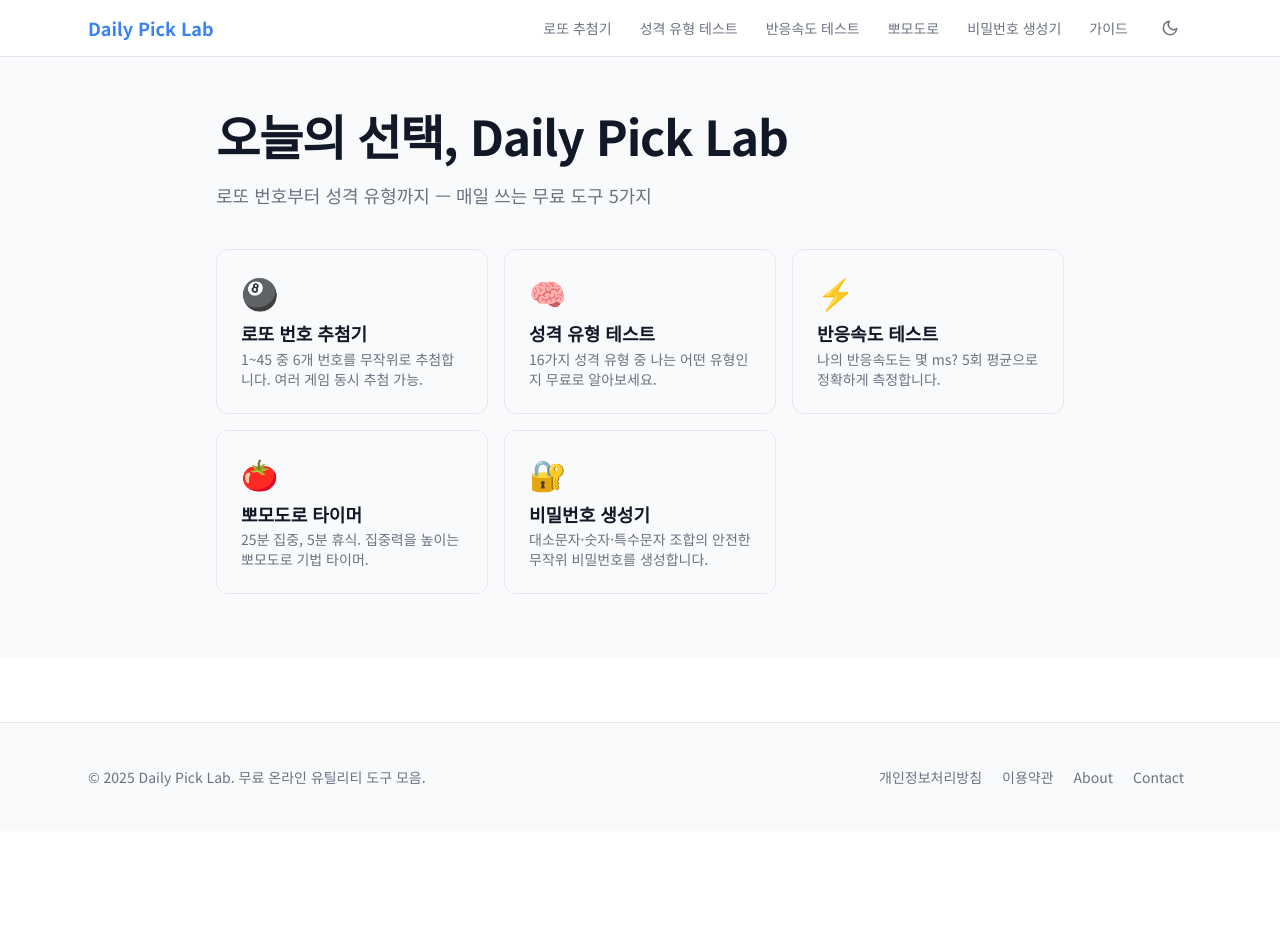
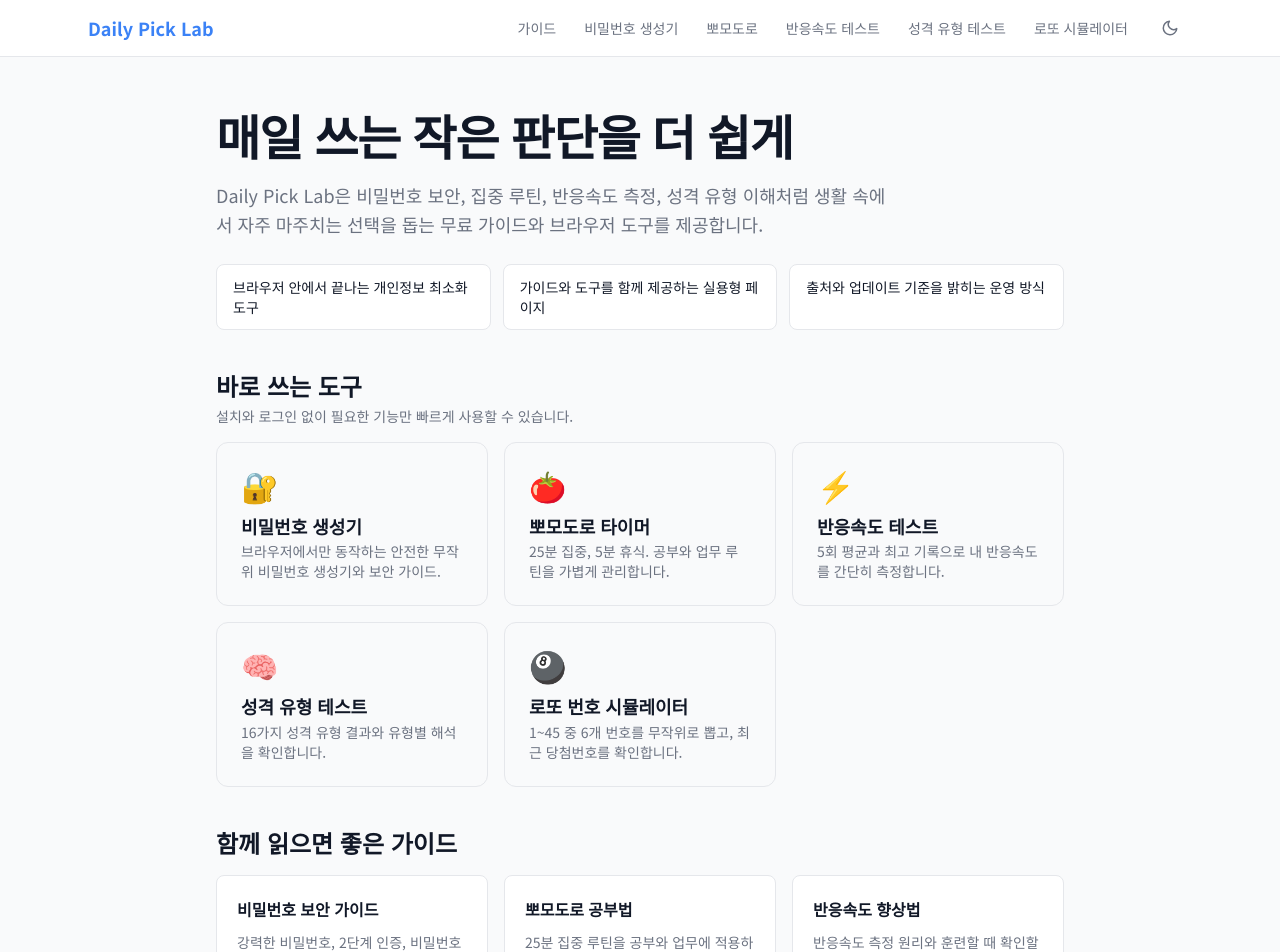
Before and after one commit to willkim11/dailypicklab, a Next.js app: page / in a window 1280 px wide. Shown: the top 952 px of the page. Before the commit the page ends 831 px from the top, so only its background shows below. Built offline with nearby package versions, Linux system fonts and the light colour scheme.

Commit message:
Improve AdSense readiness basics

```diff
--- a/app/about/page.tsx
+++ b/app/about/page.tsx
@@ -3,18 +3,19 @@ import Link from "next/link";
 
 export const metadata: Metadata = {
   title: "About — Daily Pick Lab 소개",
-  description: "Daily Pick Lab은 한국 사용자를 위한 무료 온라인 도구 모음 사이트입니다. 설치 없이, 로그인 없이, 바로 사용할 수 있는 실용적인 도구들을 제공합니다.",
+  description: "Daily Pick Lab은 한국 사용자를 위한 무료 생활 도구와 실용 가이드를 제공합니다. 운영 원칙, 콘텐츠 작성 기준, 개인정보 보호 방식을 안내합니다.",
 };
 
 const tools = [
-  { href: "/lotto", icon: "🎱", name: "로또 번호 추첨기", desc: "1~45 중 6개 번호 무작위 추첨. 동행복권과 동일한 방식으로 1~10게임 동시 생성 가능." },
-  { href: "/personality", icon: "🧠", name: "성격 유형 테스트", desc: "16문항으로 16가지 성격 유형을 분류. 결과 페이지 공유 및 유형별 직업 안내 제공." },
-  { href: "/reaction", icon: "⚡", name: "반응속도 테스트", desc: "ms 단위 정밀 측정. 5회 평균과 개인 최고기록 저장, 전국 평균과 비교." },
+  { href: "/password", icon: "🔐", name: "비밀번호 생성기", desc: "대소문자·숫자·특수문자 조합의 안전한 비밀번호를 브라우저에서만 생성. 서버 전송 없음." },
   { href: "/pomodoro", icon: "🍅", name: "뽀모도로 타이머", desc: "25분 집중 / 5분 휴식 사이클. 브라우저 탭 타이틀에도 남은 시간 표시." },
-  { href: "/password", icon: "🔐", name: "비밀번호 생성기", desc: "대소문자·숫자·특수문자 조합의 안전한 비밀번호를 브라우저에서만 생성. 서버 전송 없음." },
+  { href: "/reaction", icon: "⚡", name: "반응속도 테스트", desc: "ms 단위 측정. 5회 평균과 개인 최고기록 저장, 반복 측정 가능." },
+  { href: "/personality", icon: "🧠", name: "성격 유형 테스트", desc: "16문항으로 16가지 성격 유형을 분류. 결과 페이지 공유 및 유형별 해석 제공." },
+  { href: "/lotto", icon: "🎱", name: "로또 번호 시뮬레이터", desc: "1~45 중 6개 번호 무작위 추첨. 최근 당첨번호와 확률 정보를 함께 제공." },
 ];
 
 const updates = [
+  { date: "2026-05", desc: "AdSense 승인 준비를 위해 홈, 소개, 개인정보처리방침, 콘텐츠 작성 기준 정비" },
   { date: "2026-04", desc: "가이드 섹션 신설, 각 툴 페이지 콘텐츠 강화" },
   { date: "2026-03", desc: "성격 유형 결과 페이지 OG 이미지 자동 생성, 다크모드 지원" },
   { date: "2026-03", desc: "Daily Pick Lab 사이트 최초 오픈 — 5개 도구 동시 출시" },
@@ -27,7 +28,8 @@ export default function AboutPage() {
         Daily Pick Lab 소개
       </h1>
       <p className="text-lg mb-10 leading-relaxed" style={{ color: "var(--color-text-muted)" }}>
-        매일 한 번쯤 써보게 되는 작은 도구들을 모았습니다. 설치 없이, 로그인 없이, 광고 팝업 없이 — 바로 쓸 수 있는 실용적인 도구 모음입니다.
+        매일 한 번쯤 마주치는 작은 선택을 돕기 위해 만든 무료 생활 도구와 실용 가이드 사이트입니다.
+        설치 없이, 로그인 없이, 필요한 기능과 설명을 바로 확인할 수 있게 만드는 것을 목표로 합니다.
       </p>
 
       {/* 사이트 철학 */}
@@ -36,11 +38,30 @@ export default function AboutPage() {
           왜 만들었나요?
         </h2>
         <p style={{ color: "var(--color-text-muted)" }}>
-          로또 번호를 뽑으려고 검색하면 전체 화면을 덮는 광고와 팝업이 먼저 반깁니다. 성격 테스트는 결과를 보려면 회원가입을 요구합니다. 뽀모도로 타이머 앱은 수십 MB를 설치해야 하죠.
+          비밀번호를 만들거나, 집중 시간을 재거나, 간단한 테스트를 해보려고 검색하면
+          회원가입, 앱 설치, 과한 팝업을 먼저 만나는 경우가 많습니다.
         </p>
         <p className="mt-3" style={{ color: "var(--color-text-muted)" }}>
-          Daily Pick Lab은 이 불편함에서 출발했습니다. 자주 쓰는 도구들을 광고 팝업 없이, 회원가입 없이, 앱 설치 없이 바로 쓸 수 있게 만들자는 단순한 목표로 시작됐습니다. 모든 계산은 브라우저에서 처리되므로 개인 정보가 서버로 전송되지 않습니다.
+          Daily Pick Lab은 이 불편함에서 출발했습니다. 기능은 가볍게, 설명은 충분하게 제공하고,
+          개인정보가 필요 없는 도구는 브라우저 안에서만 처리하는 방식을 우선합니다.
         </p>
+      </section>
+
+      <section className="mb-10">
+        <h2 className="text-xl font-semibold mb-3" style={{ color: "var(--color-text)" }}>
+          운영 정보
+        </h2>
+        <div className="space-y-3 text-sm leading-relaxed" style={{ color: "var(--color-text-muted)" }}>
+          <p>
+            운영자: Daily Pick Lab 운영팀
+          </p>
+          <p>
+            운영 목적: 한국 사용자가 자주 찾는 생활 도구와 관련 정보를 한곳에서 빠르게 확인할 수 있도록 돕는 것입니다.
+          </p>
+          <p>
+            문의 창구: 버그 제보, 기능 제안, 콘텐츠 오류 신고는 Contact 페이지 또는 contact@dailypicklab.com으로 받을 수 있습니다.
+          </p>
+        </div>
       </section>
 
       {/* 도구 목록 */}
@@ -83,6 +104,24 @@ export default function AboutPage() {
                 <p className="font-semibold text-sm" style={{ color: "var(--color-text)" }}>{item.title}</p>
                 <p className="text-sm mt-1" style={{ color: "var(--color-text-muted)" }}>{item.desc}</p>
               </div>
+            </div>
+          ))}
+        </div>
+      </section>
+
+      <section className="mb-10">
+        <h2 className="text-xl font-semibold mb-3" style={{ color: "var(--color-text)" }}>
+          콘텐츠 작성 기준
+        </h2>
+        <div className="space-y-3">
+          {[
+            { title: "직접 써볼 수 있는 정보", desc: "가이드는 도구 사용법, 체크리스트, 예시처럼 사용자가 바로 적용할 수 있는 내용을 우선합니다." },
+            { title: "출처와 한계 명시", desc: "보안, 확률, 건강 습관처럼 오해가 생길 수 있는 주제는 참고 자료와 한계를 함께 적습니다." },
+            { title: "정기 업데이트", desc: "로또 당첨번호처럼 시간이 지나면 바뀌는 정보는 업데이트 날짜와 변경 내용을 남깁니다." },
+          ].map((item) => (
+            <div key={item.title} className="p-4 rounded-xl border" style={{ borderColor: "var(--color-border)", backgroundColor: "var(--color-bg-subtle)" }}>
+              <p className="font-semibold text-sm" style={{ color: "var(--color-text)" }}>{item.title}</p>
+              <p className="text-sm mt-1" style={{ color: "var(--color-text-muted)" }}>{item.desc}</p>
             </div>
           ))}
         </div>
--- a/app/lotto/page.tsx
+++ b/app/lotto/page.tsx
@@ -2,10 +2,10 @@ import type { Metadata } from "next";
 import LottoClient from "./LottoClient";
 
 export const metadata: Metadata = {
-  title: "로또 번호 추첨기 — 무료 온라인 로또 시뮬레이터",
+  title: "로또 번호 시뮬레이터 — 확률 이해와 최근 당첨번호",
   description:
-    "1~45 중 6개 번호를 무작위로 추첨하는 무료 로또 번호 생성기. 여러 게임 동시 추첨, 지난 회차 당첨번호 제공.",
-  keywords: ["로또번호추첨기", "로또번호생성기", "로또시뮬레이터", "로또번호"],
+    "1~45 중 6개 번호를 무작위로 뽑아보는 무료 시뮬레이터입니다. 최근 회차 당첨번호와 로또 확률, 책임 있는 이용 안내를 함께 제공합니다.",
+  keywords: ["로또번호추첨기", "로또번호생성기", "로또시뮬레이터", "로또확률", "로또번호"],
 };
 
 const faqJsonLd = {
--- a/app/page.tsx
+++ b/app/page.tsx
@@ -2,71 +2,138 @@ import type { Metadata } from "next";
 import ToolCard from "@/components/ToolCard";
 
 export const metadata: Metadata = {
-  title: "Daily Pick Lab — 매일 쓰는 무료 도구 모음",
+  title: "Daily Pick Lab — 생활에 바로 쓰는 무료 가이드와 도구",
   description:
-    "로또 번호 추첨기, 성격 유형 테스트, 반응속도 테스트, 뽀모도로 타이머, 비밀번호 생성기. 매일 쓰는 무료 온라인 도구 5가지.",
+    "비밀번호 보안, 집중 루틴, 반응속도, 성격 유형, 확률 이해까지 생활에 바로 쓰는 무료 가이드와 브라우저 도구 모음.",
 };
 
 const tools = [
   {
-    href: "/lotto",
-    icon: "🎱",
-    title: "로또 번호 추첨기",
-    description: "1~45 중 6개 번호를 무작위로 추첨합니다. 여러 게임 동시 추첨 가능.",
+    href: "/password",
+    icon: "🔐",
+    title: "비밀번호 생성기",
+    description: "브라우저에서만 동작하는 안전한 무작위 비밀번호 생성기와 보안 가이드.",
+  },
+  {
+    href: "/pomodoro",
+    icon: "🍅",
+    title: "뽀모도로 타이머",
+    description: "25분 집중, 5분 휴식. 공부와 업무 루틴을 가볍게 관리합니다.",
+  },
+  {
+    href: "/reaction",
+    icon: "⚡",
+    title: "반응속도 테스트",
+    description: "5회 평균과 최고 기록으로 내 반응속도를 간단히 측정합니다.",
   },
   {
     href: "/personality",
     icon: "🧠",
     title: "성격 유형 테스트",
-    description: "16가지 성격 유형 중 나는 어떤 유형인지 무료로 알아보세요.",
+    description: "16가지 성격 유형 결과와 유형별 해석을 확인합니다.",
   },
   {
-    href: "/reaction",
-    icon: "⚡",
-    title: "반응속도 테스트",
-    description: "나의 반응속도는 몇 ms? 5회 평균으로 정확하게 측정합니다.",
+    href: "/lotto",
+    icon: "🎱",
+    title: "로또 번호 시뮬레이터",
+    description: "1~45 중 6개 번호를 무작위로 뽑고, 최근 당첨번호를 확인합니다.",
+  },
+];
+
+const focusAreas = [
+  "브라우저 안에서 끝나는 개인정보 최소화 도구",
+  "가이드와 도구를 함께 제공하는 실용형 페이지",
+  "출처와 업데이트 기준을 밝히는 운영 방식",
+];
+
+const featuredGuides = [
+  {
+    href: "/guides/password-security",
+    title: "비밀번호 보안 가이드",
+    description: "강력한 비밀번호, 2단계 인증, 비밀번호 관리자 선택 기준을 정리했습니다.",
   },
   {
-    href: "/pomodoro",
-    icon: "🍅",
-    title: "뽀모도로 타이머",
-    description: "25분 집중, 5분 휴식. 집중력을 높이는 뽀모도로 기법 타이머.",
+    href: "/guides/pomodoro-study",
+    title: "뽀모도로 공부법",
+    description: "25분 집중 루틴을 공부와 업무에 적용하는 방법을 안내합니다.",
   },
   {
-    href: "/password",
-    icon: "🔐",
-    title: "비밀번호 생성기",
-    description: "대소문자·숫자·특수문자 조합의 안전한 무작위 비밀번호를 생성합니다.",
+    href: "/guides/reaction-speed",
+    title: "반응속도 향상법",
+    description: "반응속도 측정 원리와 훈련할 때 확인할 점을 설명합니다.",
   },
 ];
 
 export default function Home() {
   return (
     <div style={{ backgroundColor: "var(--color-bg-subtle)" }}>
-      {/* 히어로 섹션 */}
       <section className="max-w-4xl mx-auto px-4 sm:px-6 pt-12 pb-10">
         <h1
           className="text-4xl sm:text-5xl font-bold leading-tight tracking-tight"
           style={{ color: "var(--color-text)" }}
         >
-          오늘의 선택, Daily Pick Lab
+          매일 쓰는 작은 판단을 더 쉽게
         </h1>
         <p
-          className="mt-4 text-base sm:text-lg"
+          className="mt-4 max-w-2xl text-base sm:text-lg leading-relaxed"
           style={{ color: "var(--color-text-muted)" }}
         >
-          로또 번호부터 성격 유형까지 — 매일 쓰는 무료 도구 5가지
+          Daily Pick Lab은 비밀번호 보안, 집중 루틴, 반응속도 측정, 성격 유형 이해처럼
+          생활 속에서 자주 마주치는 선택을 돕는 무료 가이드와 브라우저 도구를 제공합니다.
         </p>
+        <div className="mt-6 grid grid-cols-1 sm:grid-cols-3 gap-3">
+          {focusAreas.map((item) => (
+            <div
+              key={item}
+              className="px-4 py-3 rounded-lg border text-sm"
+              style={{ borderColor: "var(--color-border)", backgroundColor: "var(--color-bg)" }}
+            >
+              {item}
+            </div>
+          ))}
+        </div>
       </section>
 
-      {/* 툴 카드 그리드 */}
-      <section className="max-w-4xl mx-auto px-4 sm:px-6 pb-16">
+      <section className="max-w-4xl mx-auto px-4 sm:px-6 pb-10">
+        <div className="flex items-end justify-between gap-4 mb-4">
+          <div>
+            <h2 className="text-2xl font-bold" style={{ color: "var(--color-text)" }}>
+              바로 쓰는 도구
+            </h2>
+            <p className="mt-1 text-sm" style={{ color: "var(--color-text-muted)" }}>
+              설치와 로그인 없이 필요한 기능만 빠르게 사용할 수 있습니다.
+            </p>
+          </div>
+        </div>
         <div className="grid grid-cols-1 sm:grid-cols-2 lg:grid-cols-3 gap-4">
           {tools.map((tool) => (
             <ToolCard key={tool.href} {...tool} />
           ))}
         </div>
       </section>
+
+      <section className="max-w-4xl mx-auto px-4 sm:px-6 pb-16">
+        <h2 className="text-2xl font-bold" style={{ color: "var(--color-text)" }}>
+          함께 읽으면 좋은 가이드
+        </h2>
+        <div className="mt-4 grid grid-cols-1 md:grid-cols-3 gap-4">
+          {featuredGuides.map((guide) => (
+            <a
+              key={guide.href}
+              href={guide.href}
+              className="block p-5 rounded-lg border transition-shadow hover:shadow-sm"
+              style={{ borderColor: "var(--color-border)", backgroundColor: "var(--color-bg)" }}
+            >
+              <p className="font-semibold" style={{ color: "var(--color-text)" }}>
+                {guide.title}
+              </p>
+              <p className="mt-2 text-sm leading-relaxed" style={{ color: "var(--color-text-muted)" }}>
+                {guide.description}
+              </p>
+            </a>
+          ))}
+        </div>
+      </section>
     </div>
   );
 }
--- a/components/Header.tsx
+++ b/components/Header.tsx
@@ -5,12 +5,12 @@ import { useState } from "react";
 import { useTheme } from "./ThemeProvider";
 
 const tools = [
-  { href: "/lotto", label: "로또 추첨기" },
+  { href: "/guides", label: "가이드" },
+  { href: "/password", label: "비밀번호 생성기" },
+  { href: "/pomodoro", label: "뽀모도로" },
+  { href: "/reaction", label: "반응속도 테스트" },
   { href: "/personality", label: "성격 유형 테스트" },
-  { href: "/reaction", label: "반응속도 테스트" },
-  { href: "/pomodoro", label: "뽀모도로" },
-  { href: "/password", label: "비밀번호 생성기" },
-  { href: "/guides", label: "가이드" },
+  { href: "/lotto", label: "로또 시뮬레이터" },
 ];
 
 function SunIcon() {
```
Also changed, not shown: app/layout.tsx (+9 -8 lines), app/privacy/page.tsx (+36 -10 lines), 1 other file (tests, documents, lock files or other folders).
